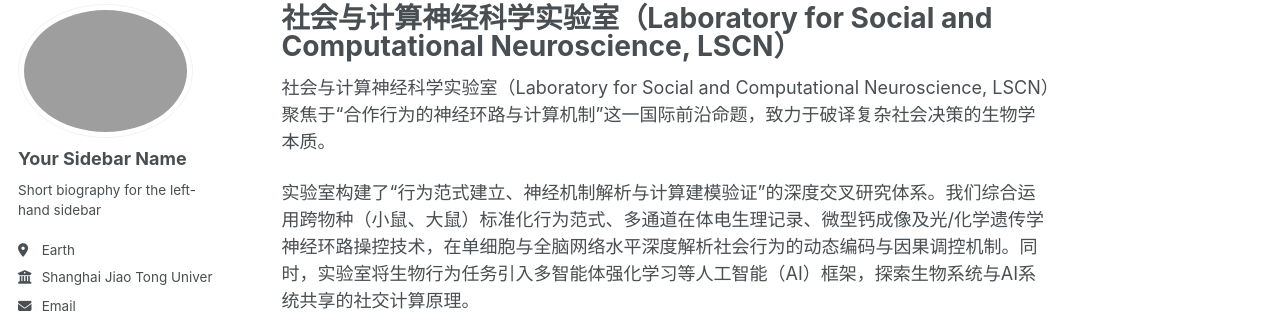
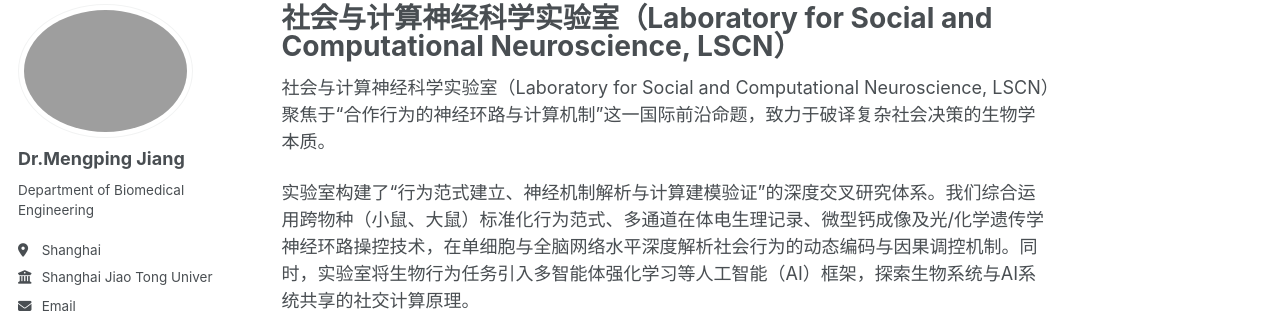
Before and after one commit to MengpingJiang/mengpingjiang.github.io, a Jekyll site: the page built from _pages/about.md, in a window 1280 px wide. Shown: the part 97-427 px from the top of the page. Built offline with Jekyll 4.4.1, drawn with Linux system fonts in a browser that asks for light colours; some web fonts are replaced; a script bundle is joined from its source files by our own code; library files that are not in the unit come from our copies.

Commit message:
Update _config.yml

```diff
--- a/_config.yml
+++ b/_config.yml
@@ -24,10 +24,10 @@ repository               : "academicpages/academicpages.github.io"
 author:
   # Biographic information
   avatar           : "Mengping Jiang(蒋梦萍）.png"
-  name             : "Your Sidebar Name"
-  pronouns         : # example: "she/her"
-  bio              : "Short biography for the left-hand sidebar"
-  location         : "Earth"
+  name             : "Dr.Mengping Jiang"
+  pronouns         : # example: "Assistant professor"
+  bio              : "Department of Biomedical Engineering"
+  location         : "Shanghai"
   employer         : "Shanghai Jiao Tong University"
   uri              : # URL
   email            : "mpjiang2021@163.com"
```
